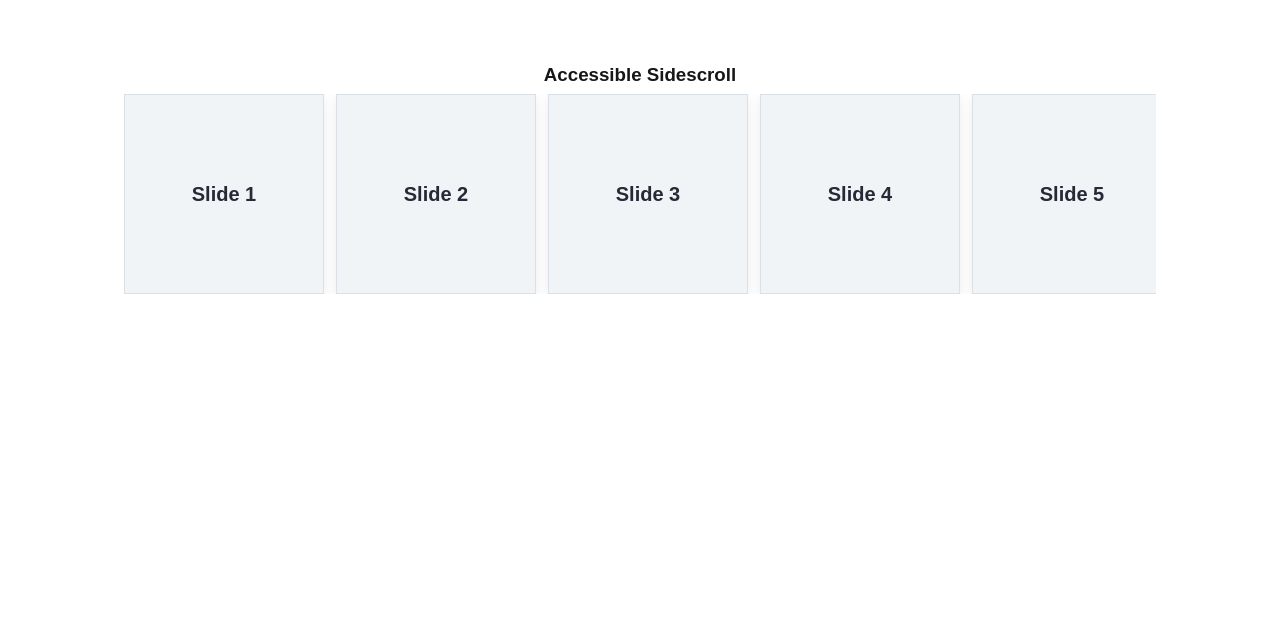
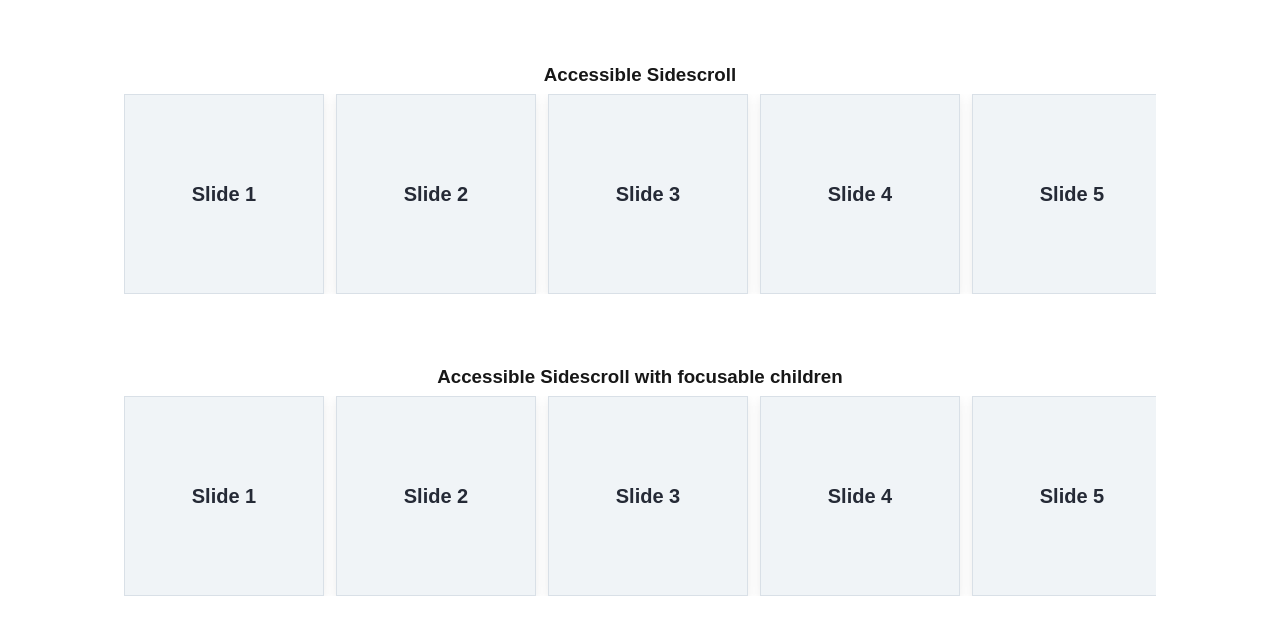
Before and after one commit to LisaNieder/Accessible-Sidescroll, a Next.js app in the folder sidescroll/: page / in a window 1280 px wide. Shown: the top 634 px of the page. Built offline with nearby package versions, Linux system fonts and the light colour scheme.

Commit message:
Manage focus when slide has focusable children

```diff
--- a/sidescroll/src/app/components/Sidescroll/Sidescroll.tsx
+++ b/sidescroll/src/app/components/Sidescroll/Sidescroll.tsx
@@ -11,6 +11,8 @@ import {
 } from 'react';
 
 const SCROLL_SETTLE_MS = 150;
+const FOCUSABLE_SELECTOR =
+  'a[href], button, input, select, textarea, [tabindex]';
 
 type SideScrollProps = {
   label?: string;
@@ -18,6 +20,7 @@ type SideScrollProps = {
   asLandmark?: boolean;
   prevButtonLabel?: string;
   nextButtonLabel?: string;
+  slidesFocusable?: 'auto' | 'always' | 'never';
 } & React.PropsWithChildren;
 
 export const SideScroll: React.FC<SideScrollProps> = ({
@@ -27,18 +30,41 @@ export const SideScroll: React.FC<SideScrollProps> = ({
   asLandmark,
   prevButtonLabel,
   nextButtonLabel,
+  slidesFocusable = 'auto',
 }) => {
   const trackRef = useRef<HTMLDivElement>(null);
   const childrenSlides = Children.toArray(children);
   const allChildrenAreValidElements = childrenSlides.every(isValidElement);
   const [visibleSlides, setVisibleSlides] =
     useState<ReadonlySet<number> | null>(null);
+  const [slidesWithFocusableChild, setSlidesWithFocusableChild] =
+    useState<ReadonlySet<number> | null>(null);
+  const getSlideTabIndex = (index: number): number => {
+    switch (slidesFocusable) {
+      case 'never':
+        return -1;
+      case 'always':
+        return 0;
+      case 'auto':
+        if (slidesWithFocusableChild === null) return 0;
+        return slidesWithFocusableChild.has(index) ? -1 : 0;
+    }
+  };
 
   useEffect(() => {
     const el = trackRef.current;
     if (!el) return;
 
     const slides = Array.from(el.children);
+
+    const withFocusableChild = new Set<number>();
+    slides.forEach((slide, index) => {
+      const hasFocusableChild = slide.querySelector(FOCUSABLE_SELECTOR);
+      if (hasFocusableChild) {
+        withFocusableChild.add(index);
+      }
+    });
+    setSlidesWithFocusableChild(withFocusableChild);
 
     const visible = new Set<number>();
 
@@ -196,6 +222,7 @@ export const SideScroll: React.FC<SideScrollProps> = ({
           <div
             className={styles.slide}
             key={index}
+            tabIndex={getSlideTabIndex(index)}
             inert={visibleSlides !== null && !visibleSlides.has(index)}
             role={isCarousel ? 'group' : 'listitem'}
             aria-roledescription={isCarousel ? 'Folie' : undefined}
--- a/sidescroll/src/app/components/Sidescroll/sidescroll.module.css
+++ b/sidescroll/src/app/components/Sidescroll/sidescroll.module.css
@@ -27,10 +27,25 @@
 
 .slide {
   flex: 0 0 auto;
+  position: relative;
   scroll-snap-align: start;
 
   &:last-child {
     scroll-snap-align: end;
+  }
+
+  &:focus-visible {
+    outline: none;
+
+    &::after {
+      content: '';
+      position: absolute;
+      inset: 0;
+      z-index: 1;
+      pointer-events: none;
+      border: 2px solid #5074ef;
+      border-radius: inherit;
+    }
   }
 }
 
--- a/sidescroll/src/app/page.tsx
+++ b/sidescroll/src/app/page.tsx
@@ -19,6 +19,23 @@ export default function Home() {
           ))}
         </SideScroll>
       </div>
+      <div className={styles.itemContainer}>
+        <h3 id="accessible-sidescroll-with-focusable-children">
+          Accessible Sidescroll with focusable children
+        </h3>
+        <SideScroll
+          labelledBy="accessible-sidescroll-with-focusable-children"
+          asLandmark
+          prevButtonLabel="Zurück"
+          nextButtonLabel="Weiter"
+        >
+          {Array.from({ length: 15 }, (_, i) => (
+            <div key={i} className={styles.testSlide}>
+              <a href="#">Slide {i + 1}</a>
+            </div>
+          ))}
+        </SideScroll>
+      </div>
     </main>
   );
 }
```
